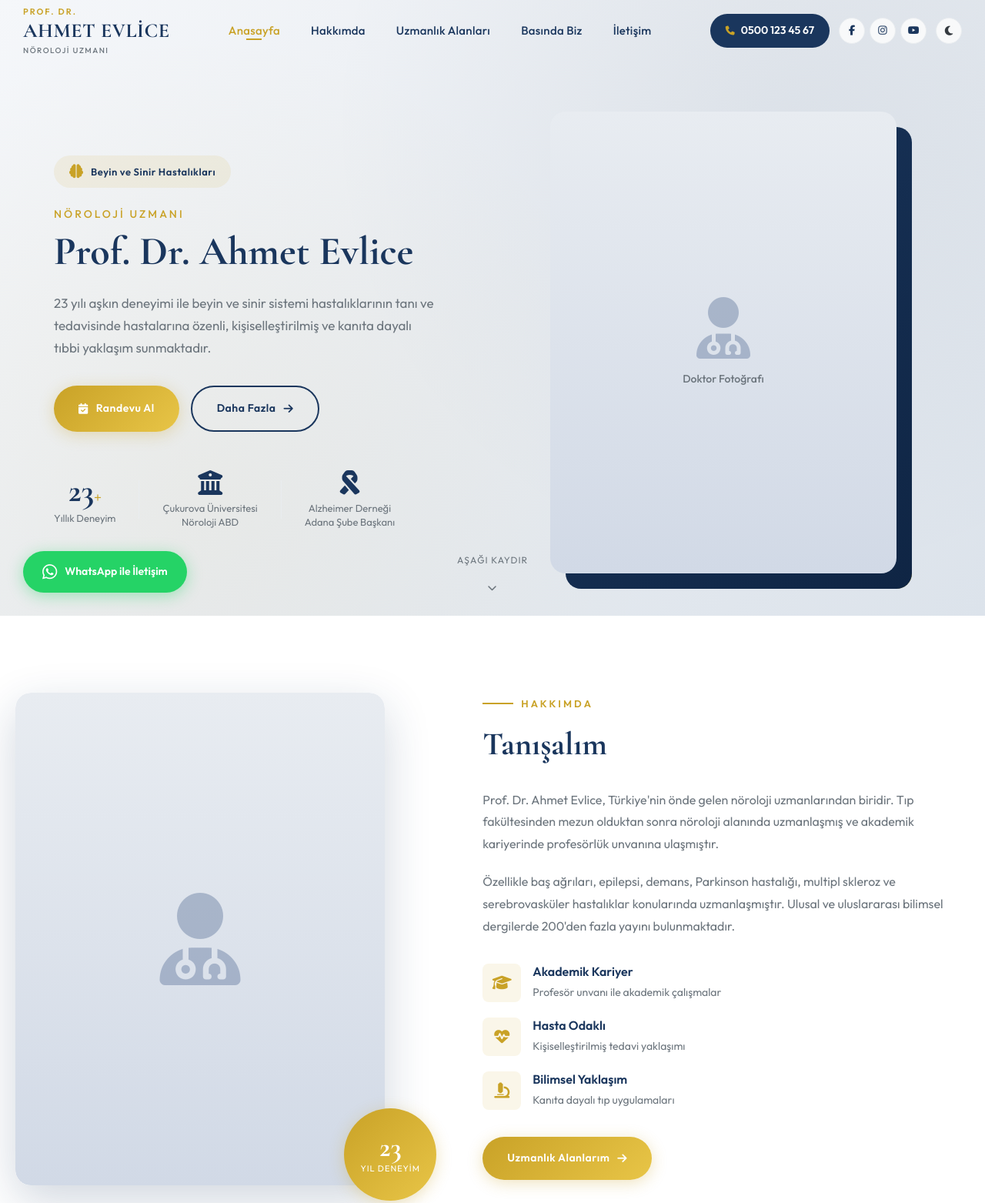
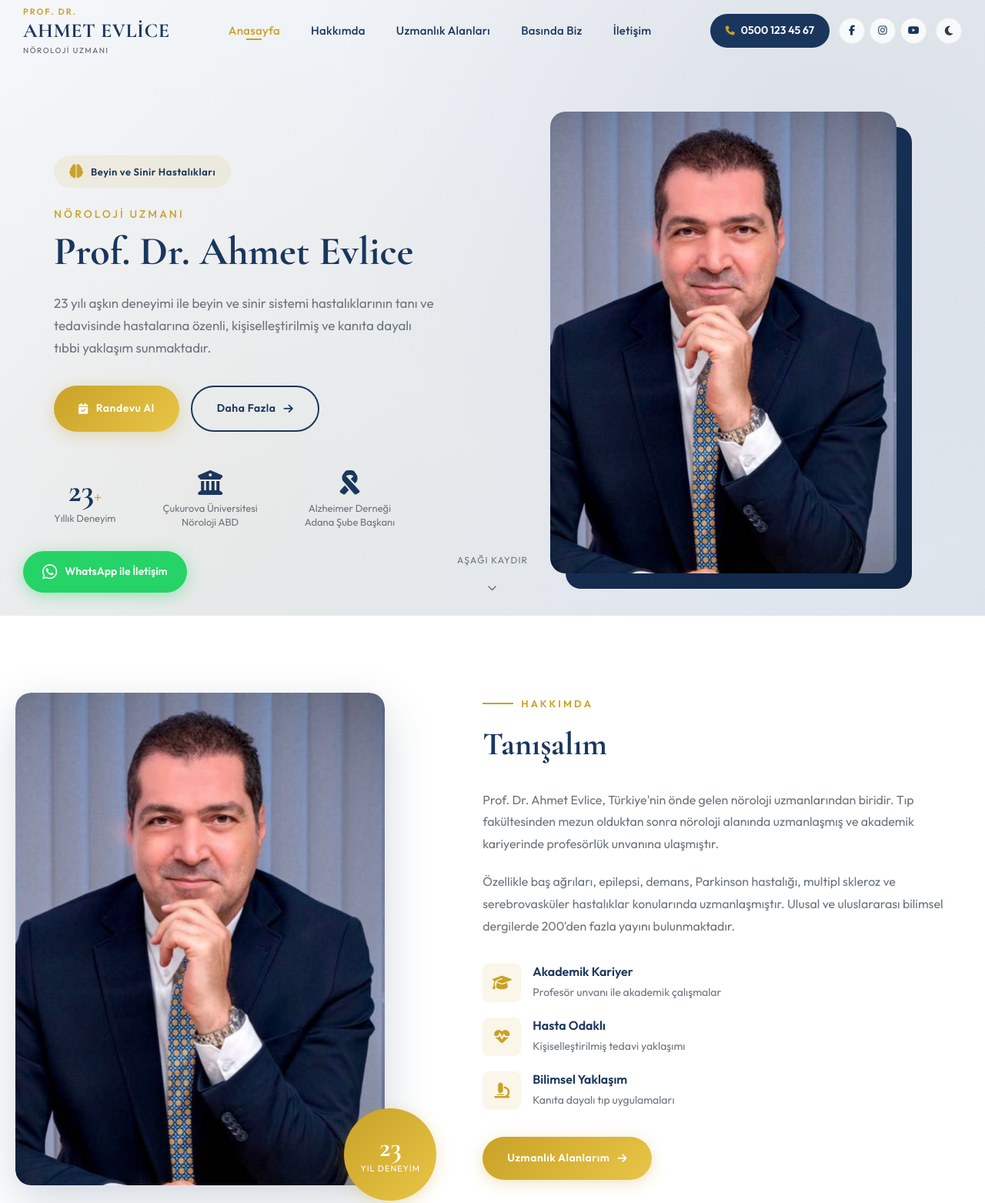
Before and after one commit to oykubengisu/ahmetevlice, a plain HTML site: page index.html in a window 1280 px wide. Shown: the top 1563 px of the page at 77% size. Drawn offline with nearby package versions, Linux system fonts and the light colour scheme.

Commit message:
Fotoğraf eklendi: Hero ve Hakkımda bölümleri

```diff
--- a/index.html
+++ b/index.html
@@ -127,10 +127,7 @@
             <div class="hero-image" data-aos="fade-left" data-aos-delay="200">
                 <div class="image-wrapper">
                     <div class="image-bg"></div>
-                    <div class="image-placeholder">
-                        <i class="fas fa-user-md"></i>
-                        <span>Doktor Fotoğrafı</span>
-                    </div>
+                    <img src="images/ahmet-evlice.jpg" alt="Prof. Dr. Ahmet Evlice" class="hero-photo">
                     <div class="image-decoration"></div>
                 </div>
             </div>
@@ -150,9 +147,7 @@
             <div class="about-content">
                 <div class="about-image" data-aos="fade-right">
                     <div class="image-frame">
-                        <div class="image-placeholder large">
-                            <i class="fas fa-user-md"></i>
-                        </div>
+                        <img src="images/ahmet-evlice.jpg" alt="Prof. Dr. Ahmet Evlice" class="about-photo">
                     </div>
                     <div class="experience-badge">
                         <span class="exp-number">23</span>
--- a/styles.css
+++ b/styles.css
@@ -964,6 +964,14 @@ ul {
     overflow: hidden;
 }
 
+.hero-photo {
+    width: 100%;
+    height: 100%;
+    object-fit: cover;
+    object-position: center top;
+    border-radius: var(--radius-lg);
+}
+
 .image-placeholder i {
     font-size: 80px;
     color: var(--primary-light);
@@ -1099,6 +1107,14 @@ ul {
 
 .image-placeholder.large i {
     font-size: 120px;
+}
+
+.about-photo {
+    width: 100%;
+    height: 100%;
+    object-fit: cover;
+    object-position: center top;
+    border-radius: var(--radius-lg);
 }
 
 .experience-badge {
```
Also changed, not shown: WhatsApp Image 2025-12-30 at 11.27.32.jpeg (added), images/ahmet-evlice.jpg (added), 1 other file.
